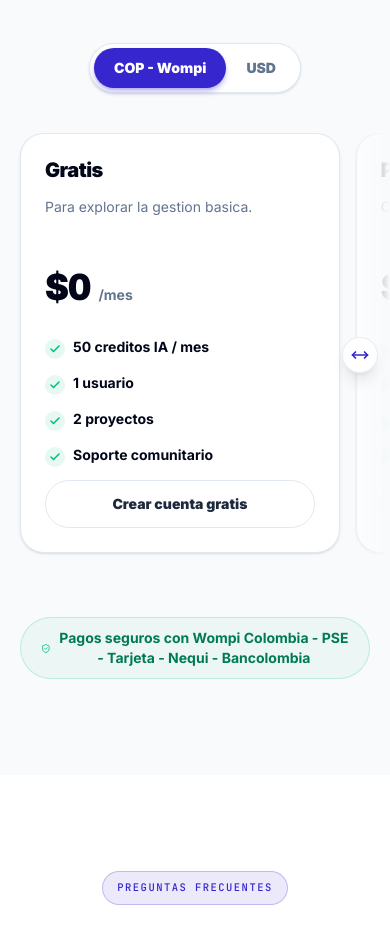
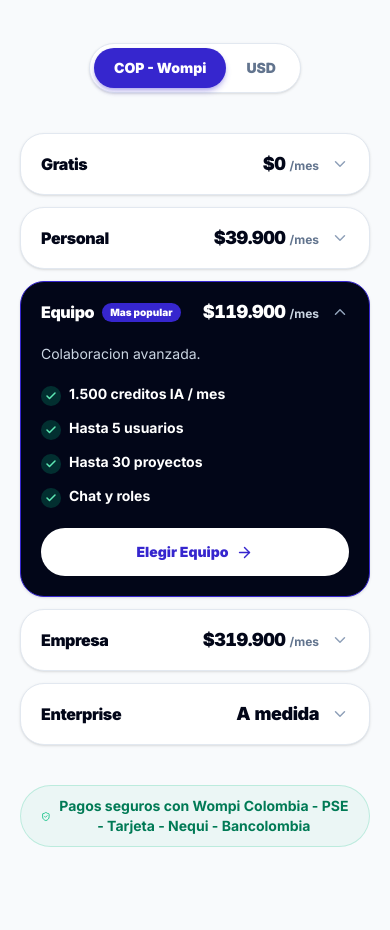
Before and after one commit to darman-prog/scrumter_landing_page, a React (Vite) app: page / in a window 390 px wide. Shown: the part 9360-10290 px from the top of the page. Built offline with nearby package versions, Linux system fonts and the light colour scheme.

Commit message:
Actualizacion pricing acordeon aplicado

```diff
--- a/src/components/Pricing.tsx
+++ b/src/components/Pricing.tsx
@@ -1,8 +1,11 @@
-import { ArrowRight, Check, MoveHorizontal, ShieldCheck } from "lucide-react";
+import { ArrowRight, Check, ChevronDown, ShieldCheck } from "lucide-react";
+import { motion, useReducedMotion } from "motion/react";
 import { useState } from "react";
 import { SIGNUP_URL, content, type Currency, type Locale } from "../data/content";
 import { Reveal } from "./Reveal";
 import { SectionHeading } from "./SectionHeading";
+
+const CUSTOM_PRICES = ["A medida", "Custom"];
 
 export function Pricing({
   locale,
@@ -14,15 +17,20 @@ export function Pricing({
   setCurrency: (currency: Currency) => void;
 }) {
   const copy = content[locale].pricing;
-  // hint de scroll horizontal: desaparece tras el primer gesto del usuario
-  const [scrolled, setScrolled] = useState(false);
+  const prefersReduced = useReducedMotion();
+  const popularIndex = Math.max(
+    0,
+    copy.plans.findIndex((plan) => plan.highlighted),
+  );
+  // Acordeón móvil: los 5 precios siempre visibles; por defecto abierto el plan destacado
+  const [openPlan, setOpenPlan] = useState(popularIndex);
 
   return (
     <section id="pricing" className="bg-slate-50 py-24 md:py-28 dark:bg-white/[0.03]">
       <div className="mx-auto max-w-7xl px-5 sm:px-6 lg:px-8">
         <SectionHeading eyebrow={copy.eyebrow} title={copy.title} accent={copy.accent} subtitle={copy.subtitle} />
 
-        {/* Toggle de moneda mejorado */}
+        {/* Toggle de moneda */}
         <div className="mb-10 flex justify-center">
           <div
             role="group"
@@ -60,16 +68,104 @@ export function Pricing({
           </div>
         </div>
 
-        {/* Grid de planes — carrusel con hint sutil en móvil */}
-        <div className="relative -mx-5 sm:mx-0">
-          <div
-            onScroll={() => {
-              if (!scrolled) setScrolled(true);
-            }}
-            className="pricing-fade flex gap-4 overflow-x-auto snap-x snap-mandatory px-5 pb-6 sm:px-0 lg:grid lg:grid-cols-3 lg:gap-6 xl:grid-cols-5 xl:gap-5 lg:overflow-visible lg:pb-0 [scrollbar-width:none] [&::-webkit-scrollbar]:hidden"
-          >
+        {/* Móvil/tablet: acordeón — sin scroll horizontal, precios comparables a la vez */}
+        <div className="grid gap-3 lg:hidden">
+          {copy.plans.map((plan, index) => {
+            const isOpen = openPlan === index;
+            const price = plan.price[currency];
+            const showMonthly = !CUSTOM_PRICES.includes(price);
+            return (
+              <article
+                key={plan.name}
+                className={`overflow-hidden rounded-3xl border shadow-sm transition-colors ${
+                  plan.highlighted
+                    ? "border-brand bg-slate-950 text-white dark:border-brand-300 dark:bg-white dark:text-slate-950"
+                    : "border-slate-200 bg-white dark:border-white/10 dark:bg-white/5"
+                }`}
+              >
+                <h3>
+                  <button
+                    type="button"
+                    aria-expanded={isOpen}
+                    aria-controls={`plan-panel-${index}`}
+                    onClick={() => setOpenPlan(isOpen ? -1 : index)}
+                    className="flex w-full min-h-14 items-center gap-3 px-5 py-4 text-left"
+                  >
+                    <span className="flex min-w-0 flex-1 flex-wrap items-center gap-2">
+                      <b className="text-base font-black tracking-tight">{plan.name}</b>
+                      {plan.highlighted && (
+                        <span className="rounded-full bg-brand px-2 py-0.5 text-[10px] font-black text-white dark:bg-slate-950">
+                          {copy.popular}
+                        </span>
+                      )}
+                    </span>
+                    <span className="flex shrink-0 items-baseline gap-1">
+                      <b className="text-lg font-black tabular-nums tracking-tight">{price}</b>
+                      {showMonthly && (
+                        <span className={`text-xs font-bold ${plan.highlighted ? "text-slate-300 dark:text-slate-500" : "text-slate-500 dark:text-slate-400"}`}>
+                          {copy.monthly}
+                        </span>
+                      )}
+                    </span>
+                    <ChevronDown
+                      size={18}
+                      aria-hidden="true"
+                      className={`shrink-0 text-slate-400 transition-transform duration-300 dark:text-slate-500 ${isOpen ? "rotate-180" : ""}`}
+                    />
+                  </button>
+                </h3>
+                <motion.div
+                  id={`plan-panel-${index}`}
+                  initial={false}
+                  animate={{ height: isOpen ? "auto" : 0, opacity: isOpen ? 1 : 0 }}
+                  transition={{ duration: prefersReduced ? 0 : 0.35, ease: [0.22, 1, 0.36, 1] }}
+                  className="overflow-hidden"
+                  aria-hidden={!isOpen}
+                >
+                  <div className="px-5 pb-5">
+                    <p className={`text-sm leading-6 ${plan.highlighted ? "text-slate-300 dark:text-slate-500" : "text-slate-500 dark:text-slate-400"}`}>
+                      {plan.description}
+                    </p>
+                    <ul className="mt-4 grid gap-2.5">
+                      {plan.features.map((feature) => (
+                        <li key={feature} className="flex gap-2 text-sm font-bold leading-6">
+                          <span
+                            className={`mt-1 flex h-5 w-5 shrink-0 items-center justify-center rounded-full ${
+                              plan.highlighted
+                                ? "bg-emerald-400/20 text-emerald-300 dark:bg-emerald-500/20 dark:text-emerald-600"
+                                : "bg-emerald-500/10 text-emerald-500 dark:bg-emerald-500/20 dark:text-emerald-400"
+                            }`}
+                          >
+                            <Check size={12} strokeWidth={3} aria-hidden="true" />
+                          </span>
+                          <span>{feature}</span>
+                        </li>
+                      ))}
+                    </ul>
+                    <a
+                      className={`mt-5 flex min-h-12 items-center justify-center gap-2 rounded-full px-4 text-sm font-black transition-all focus-visible:outline-none focus-visible:ring-2 focus-visible:ring-brand focus-visible:ring-offset-2 ${
+                        plan.highlighted
+                          ? "bg-white text-brand hover:bg-slate-100 dark:bg-slate-950 dark:text-white dark:hover:bg-slate-800"
+                          : "border border-slate-200 text-slate-800 hover:border-brand hover:text-brand dark:border-white/10 dark:text-white dark:hover:border-brand-300 dark:hover:text-brand-200"
+                      }`}
+                      href={SIGNUP_URL}
+                      data-plan={plan.name}
+                      aria-label={`${plan.cta} — ${plan.name}`}
+                    >
+                      {plan.cta}
+                      {plan.highlighted && <ArrowRight size={17} aria-hidden="true" />}
+                    </a>
+                  </div>
+                </motion.div>
+              </article>
+            );
+          })}
+        </div>
+
+        {/* Desktop: grid de planes completo */}
+        <div className="hidden lg:grid lg:grid-cols-3 lg:gap-6 xl:grid-cols-5 xl:gap-5">
           {copy.plans.map((plan, index) => (
-            <Reveal key={plan.name} delay={index * 60} className="min-w-[82vw] snap-center sm:min-w-[340px] lg:min-w-0 shrink-0 lg:shrink">
+            <Reveal key={plan.name} delay={index * 60}>
               <article
                 className={`group relative flex h-full min-h-[420px] flex-col rounded-3xl border p-6 transition-all duration-300 hover:-translate-y-1 ${
                   plan.highlighted
@@ -85,23 +181,17 @@ export function Pricing({
                 <h3 className="pr-24 text-xl font-black leading-tight tracking-tight">{plan.name}</h3>
                 <p
                   className={`mt-3 min-h-12 text-sm leading-6 ${
-                    plan.highlighted
-                      ? "text-slate-300 dark:text-slate-500"
-                      : "text-slate-500 dark:text-slate-400"
+                    plan.highlighted ? "text-slate-300 dark:text-slate-500" : "text-slate-500 dark:text-slate-400"
                   }`}
                 >
                   {plan.description}
                 </p>
                 <div className="mt-6 flex flex-wrap items-baseline gap-x-2 gap-y-1">
-                  <b className="text-4xl font-black tabular-nums tracking-tight whitespace-nowrap xl:text-3xl">
-                    {plan.price[currency]}
-                  </b>
-                  {!["A medida", "Custom"].includes(plan.price[currency]) && (
+                  <b className="text-4xl font-black tabular-nums tracking-tight whitespace-nowrap xl:text-3xl">{plan.price[currency]}</b>
+                  {!CUSTOM_PRICES.includes(plan.price[currency]) && (
                     <span
                       className={`text-sm font-bold whitespace-nowrap ${
-                        plan.highlighted
-                          ? "text-slate-300 dark:text-slate-500"
-                          : "text-slate-500 dark:text-slate-400"
+                        plan.highlighted ? "text-slate-300 dark:text-slate-500" : "text-slate-500 dark:text-slate-400"
                       }`}
                     >
                       {copy.monthly}
@@ -118,7 +208,7 @@ export function Pricing({
                             : "bg-emerald-500/10 text-emerald-500 dark:bg-emerald-500/20 dark:text-emerald-400"
                         }`}
                       >
-                        <Check size={12} strokeWidth={3} />
+                        <Check size={12} strokeWidth={3} aria-hidden="true" />
                       </span>
                       <span>{feature}</span>
                     </li>
@@ -142,17 +232,6 @@ export function Pricing({
               </article>
             </Reveal>
           ))}
-          </div>
-
-          {/* hint minimal: gesto de arrastre ↔ en pill glass, se oculta tras el primer scroll */}
-          <span
-            aria-hidden="true"
-            className={`pricing-hint absolute right-3 top-1/2 z-10 grid h-9 w-9 -translate-y-1/2 place-items-center rounded-full border border-slate-200/80 bg-white/90 shadow-lg backdrop-blur-sm transition-opacity duration-300 lg:hidden dark:border-white/10 dark:bg-slate-900/80 ${
-              scrolled ? "pointer-events-none opacity-0" : "opacity-100"
-            }`}
-          >
-            <MoveHorizontal size={18} strokeWidth={2.25} className="pricing-hint-arrow text-brand dark:text-brand-200" />
-          </span>
         </div>
 
         {/* Garantía convertida en badge/pill */}
--- a/src/index.css
+++ b/src/index.css
@@ -573,43 +573,6 @@ body {
   background: linear-gradient(135deg, transparent 40%, rgba(129, 140, 248, 0.12) 50%, transparent 60%);
 }
 
-/* pricing móvil — hint de scroll horizontal minimal */
-.pricing-fade {
-  -webkit-mask-image: linear-gradient(90deg, transparent, #000 20px, #000 calc(100% - 56px), transparent);
-  mask-image: linear-gradient(90deg, transparent, #000 20px, #000 calc(100% - 56px), transparent);
-}
-@media (min-width: 1024px) {
-  .pricing-fade {
-    -webkit-mask-image: none;
-    mask-image: none;
-  }
-}
-.pricing-hint-arrow {
-  animation: drag-nudge 2.8s ease-in-out infinite;
-  will-change: transform;
-}
-@keyframes drag-nudge {
-  0%,
-  68%,
-  100% {
-    transform: translateX(0);
-  }
-  76% {
-    transform: translateX(4px);
-  }
-  84% {
-    transform: translateX(-4px);
-  }
-  92% {
-    transform: translateX(0);
-  }
-}
-@media (prefers-reduced-motion: reduce) {
-  .pricing-hint-arrow {
-    animation: none;
-  }
-}
-
 /* marquee TrustLogos */
 .marquee-wrapper {
   overflow: hidden;
```
Also changed, not shown: 5 other files (tests, documents, lock files or other folders).
